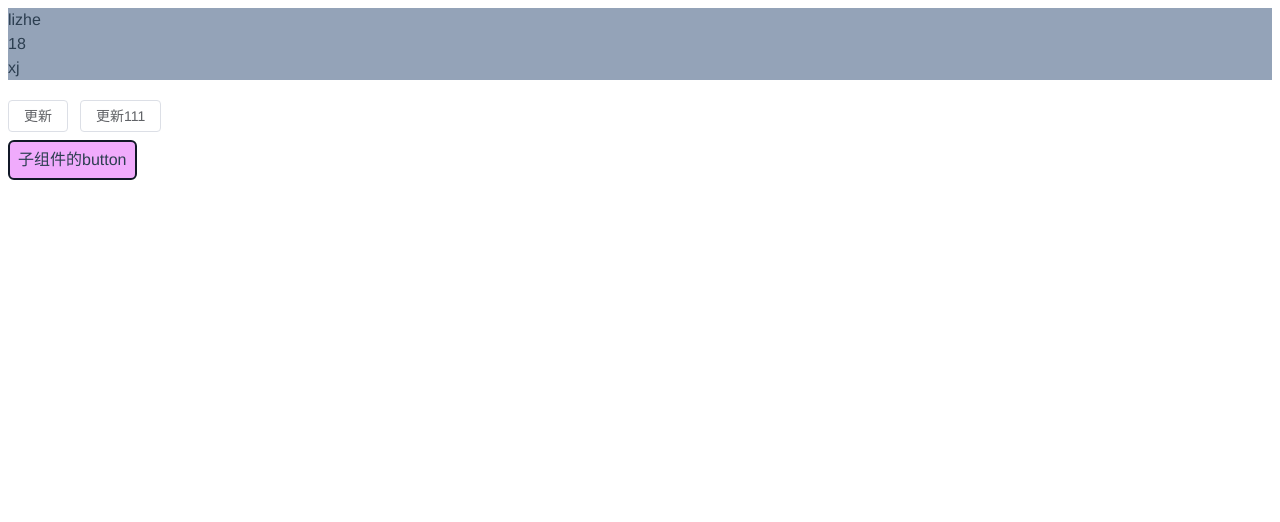
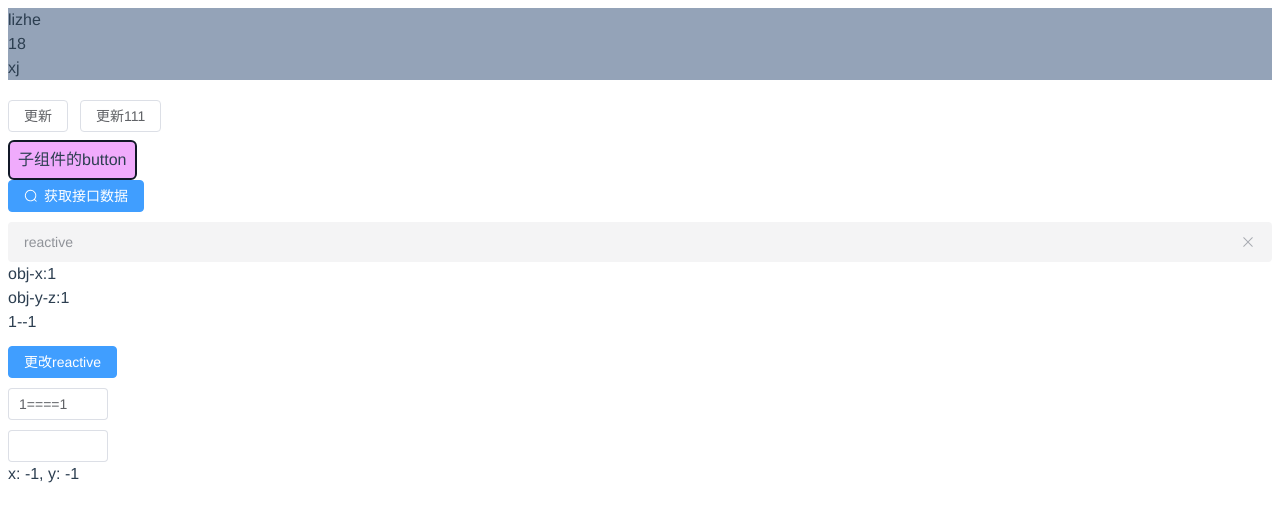
Before and after one commit to lizhesystem/vite-demo, a Vue app: page / in a window 1280 px wide. Shown: the top 522 px of the page. Built offline with nearby package versions, Linux system fonts and the light colour scheme.

Commit message:
🐘🌀

```diff
--- a/package.json
+++ b/package.json
@@ -7,6 +7,7 @@
     "serve": "vite preview"
   },
   "dependencies": {
+    "@element-plus/icons-vue": "^1.1.4",
     "axios": "^0.21.1",
     "element-plus": "^2.1.11",
     "vue": "^3.0.5"
--- a/src/App.vue
+++ b/src/App.vue
@@ -2,13 +2,52 @@
   <div class="p-2">
     <hello-world msg="aaa"> </hello-world>
     <my-child @fn="getFn"></my-child>
+
+    <!-- reactive -->
+    <el-alert style="margin-top: 10px" title="reactive"></el-alert>
+
+    <div>obj-x:{{ obj.x }}</div>
+    <div>obj-y-z:{{ obj.y.z }}</div>
+    <div>{{ fullname }}</div>
+    <el-button class="mt-3" type="primary" @click="changeObj"
+      >更改reactive</el-button
+    >
+    <!-- computed -->
+    <el-input
+      style="width: 100px; margin-top: 10px; display: block"
+      v-model="fullname2"
+      placeholder="输入fullname2"
+      clearable
+    ></el-input>
+
+    <!-- watch -->
+    <el-input
+      style="width: 100px; margin-top: 10px; display: block"
+      v-model="fullName3"
+      clearable
+    ></el-input>
+
+    <h2>x: {{ x }}, y: {{ y }}</h2>
   </div>
 </template>
 
 <script lang="ts">
-import { defineComponent, ref } from 'vue'
+import {
+  computed,
+  defineComponent,
+  onBeforeMount,
+  onBeforeUnmount,
+  onBeforeUpdate,
+  onMounted,
+  onUnmounted,
+  onUpdated,
+  reactive,
+  ref,
+  watch
+} from 'vue'
 import HelloWorld from './components/HelloWorld.vue'
 import myChild from './components/myChild.vue'
+import useMousePosition from './hooks/useMousePosition'
 
 export default defineComponent({
   name: 'App',
@@ -17,13 +56,99 @@ export default defineComponent({
     myChild
   },
   setup() {
+    const { x, y } = useMousePosition()
+
     const name = ref('1')
+    // reactive
+    const obj = reactive({
+      x: 1,
+      y: {
+        z: 1
+      }
+    })
+
+    const fullName3 = ref('')
+
+    // computed 计算属性
+    const fullname = computed(() => {
+      console.log('object :>> ', 'fullname')
+      return obj.x + '--' + obj.y.z
+    })
+
+    // get和set的计算属性
+    const fullname2 = computed({
+      get() {
+        console.log('fullname2')
+        return obj.x + '====' + obj.y.z
+      },
+      set(value: string) {
+        console.log('fullname2 set')
+      }
+    })
+
+    // watch
+    watch(
+      fullName3,
+      (value) => {
+        console.log('fullname 3 の', value)
+
+        // fullName3.value = obj.x + 'の'
+      },
+      // 深度监视
+      {
+        immediate: true,
+        deep: true
+      }
+    )
+
+    // watch多个数据
+    watch([() => obj.x, () => obj.y, fullName3], (values) => {
+      console.log('监视多个对象,values是个数组 :>> ', values)
+    })
+
     function getFn(content: string) {
       name.value = content + name.value
     }
+
+    const changeObj = () => {
+      obj.x += 1
+      obj.y.z += 1
+    }
+
+    onBeforeMount(() => {
+      console.log('--onBeforeMount')
+    })
+
+    onMounted(() => {
+      console.log('--onMounted')
+    })
+
+    onBeforeUpdate(() => {
+      console.log('--onBeforeUpdate')
+    })
+
+    onUpdated(() => {
+      console.log('--onUpdated')
+    })
+
+    onBeforeUnmount(() => {
+      console.log('--onBeforeUnmount')
+    })
+
+    onUnmounted(() => {
+      console.log('--onUnmounted')
+    })
+
     return {
       getFn,
-      name
+      name,
+      obj,
+      changeObj,
+      fullname,
+      fullname2,
+      fullName3,
+      x,
+      y
     }
   }
 })
--- a/src/components/myChild.vue
+++ b/src/components/myChild.vue
@@ -1,15 +1,19 @@
 <template>
-  <div class="cls"></div>
   <button
     class="mt-2 rounded-md bg-fuchsia-300 public-border p-2 h-10 flex items-center justify-center hover:border-cyan-100"
     @click="sonUpdate"
   >
     <span>子组件的button</span>
   </button>
+
+  <el-button :icon="Search" type="primary" @click="getDate"
+    >获取接口数据</el-button
+  >
 </template>
 
 <script lang="ts">
-import { defineComponent, ref } from 'vue'
+import { defineComponent } from 'vue'
+import { Search } from '@element-plus/icons-vue'
 
 export default defineComponent({
   name: 'myChild',
@@ -20,8 +24,12 @@ export default defineComponent({
     function sonUpdate() {
       emit('fn', '++')
     }
+
+    const getDate = () => {}
     return {
-      sonUpdate
+      sonUpdate,
+      getDate,
+      Search
     }
   }
 })
--- /dev/null
+++ b/src/hooks/useMousePosition.ts
@@ -0,0 +1,28 @@
+import { onMounted, onUnmounted, ref } from 'vue'
+
+/*
+收集用户鼠标点击的页面坐标
+*/
+export default function useMousePosition() {
+  // 初始化坐标数据
+  const x = ref(-1)
+  const y = ref(-1)
+
+  // 用于收集点击事件坐标的函数
+  const updatePosition = (e: MouseEvent) => {
+    x.value = e.pageX
+    y.value = e.pageY
+  }
+
+  // 挂载后绑定点击监听
+  onMounted(() => {
+    document.addEventListener('click', updatePosition)
+  })
+
+  // 卸载前解绑点击监听
+  onUnmounted(() => {
+    document.removeEventListener('click', updatePosition)
+  })
+
+  return { x, y }
+}
--- /dev/null
+++ b/src/hooks/useRequest.ts
@@ -0,0 +1,22 @@
+import axios from 'axios'
+import { ref } from 'vue'
+
+export default function useRequest<T>(url: string) {
+  // 使用axios发送异步ajax请求
+  const result = ref<T | null>(null)
+  const loading = ref(true)
+  const errorMsg = ref(null)
+
+  axios
+    .get(url)
+    .then((response) => {
+      loading.value = false
+      result.value = response.data
+    })
+    .catch((error) => {
+      loading.value = false
+      errorMsg.value = error.message || '未知错误'
+    })
+
+  return { result, loading, errorMsg }
+}
--- a/src/main.ts
+++ b/src/main.ts
@@ -3,7 +3,11 @@ import App from './App.vue'
 import './css/index.css'
 import ElementPlus from 'element-plus'
 import 'element-plus/dist/index.css'
+import * as ElementPlusIconsVue from '@element-plus/icons-vue'
 
 const app = createApp(App)
 app.use(ElementPlus)
 app.mount('#app')
+for (const [key, component] of Object.entries(ElementPlusIconsVue)) {
+  app.component(key, component)
+}
```
Also changed, not shown: 1 other file (tests, documents, lock files or other folders).
